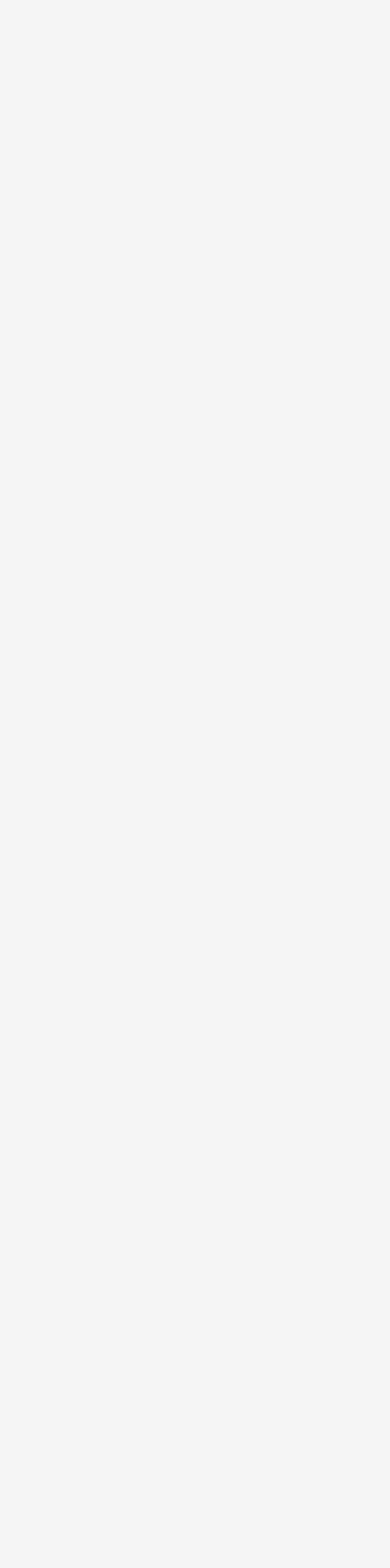
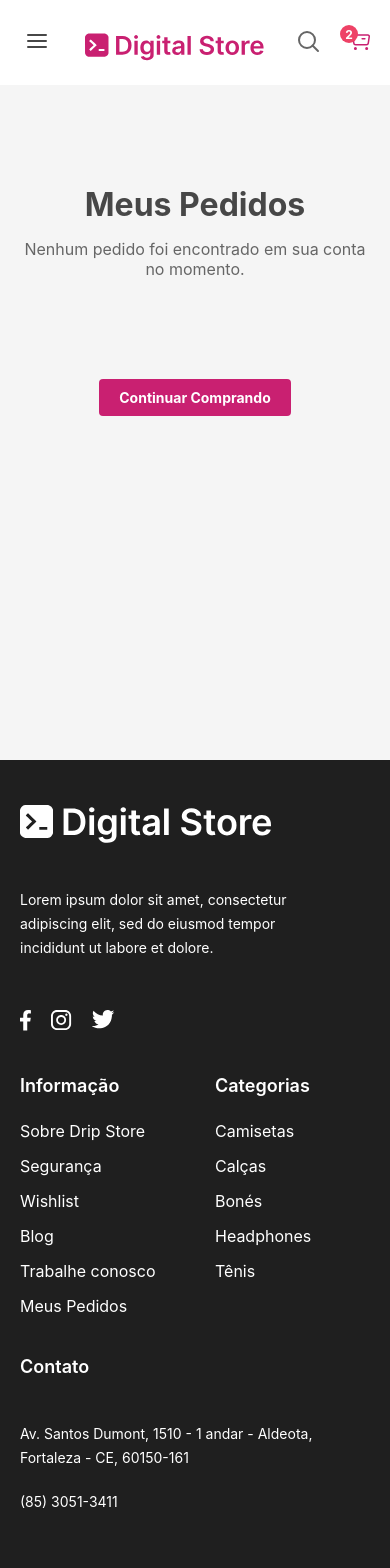
Before and after one commit to weberfern/projeto-final-gtech-frontend, a React (Vite) app: page /orders in a window 390 px wide. Before the commit this address had no page. Shown: the top 1568 px of the page. Before the commit the page ends 844 px from the top, so only its background shows below. Built offline with nearby package versions, Linux system fonts and the light colour scheme.

Commit message:
Ajustado responsividade mobile e detalhes de designer. Criado tbm OrdersPage (meus pedidos)

```diff
--- a/src/App.jsx
+++ b/src/App.jsx
@@ -6,6 +6,7 @@ import ProductViewPage from './pages/ProductViewPage';
 import CategorysPage from './pages/CategorysPage';
 import LoginPage from './components/LoginPage';
 import RegisterPage from './components/RegisterPage';
+import OrdersPage from './pages/OrdersPage';
 
 function App() {
   return (
@@ -22,6 +23,7 @@ function App() {
         <Route path="/categories" element={<CategorysPage />} />
         <Route path="/login" element={<LoginPage />} />
         <Route path="/register" element={<RegisterPage />} />
+        <Route path="/orders" element={<OrdersPage />} />
       </Routes>
     </BrowserRouter>
   );
--- a/src/components/Footer.jsx
+++ b/src/components/Footer.jsx
@@ -4,6 +4,7 @@ import instagramIcon from '../assets/instagram.svg';
 import twitterIcon from '../assets/twitter.svg';
 import FooterInformation from './FooterInformation';
 import './styles/Footer.css';
+import { Link } from 'react-router-dom';
 
 const Footer = () => {
 
@@ -46,11 +47,11 @@ const Footer = () => {
                         <FooterInformation
                             title="Categorias"
                             informations={[
-                                { text: "Camisetas", link: "/category/shirts" },
-                                { text: "Calças", link: "/category/pants" },
-                                { text: "Bonés", link: "/category/caps" },
-                                { text: "Headphones", link: "/category/headphones" },
-                                { text: "Tênis", link: "/category/shoes" },
+                                { text: "Camisetas", link: "/products", state: { sentCategory: "Camisetas" } },
+                                { text: "Calças", link: "/products", state: { sentCategory: "Calças" } },
+                                { text: "Bonés", link: "/products", state: { sentCategory: "Bonés" } },
+                                { text: "Headphones", link: "/products", state: { sentCategory: "Headphones" } },
+                                { text: "Tênis", link: "/products", state: { sentCategory: "Tênis" } },
                             ]}
                         />
                     </div>
--- a/src/components/FooterInformation.jsx
+++ b/src/components/FooterInformation.jsx
@@ -1,4 +1,5 @@
 import './styles/FooterInformation.css';
+import { Link } from 'react-router-dom';
 
 const FooterInformation = ({ title, informations }) => {
     return (
@@ -7,7 +8,7 @@ const FooterInformation = ({ title, informations }) => {
             <ul>
                 {informations.map((info, index) => (
                     <li key={index}>
-                        <a href={info.link}>{info.text}</a>
+                        <Link to={info.link} state={info.state}>{info.text}</Link>
                     </li>
                 ))}
             </ul>
--- a/src/components/Gallery.jsx
+++ b/src/components/Gallery.jsx
@@ -58,8 +58,18 @@ const Gallery = ({ className = "", width = "100%", height = "auto", radius = "0p
                     </div>
 
                     <div className="gallery-image">
-                        <img src={images[currentIndex].src} alt={images[currentIndex].title}
-                            style={{ transform: images[currentIndex].rotate ? `rotate(${images[currentIndex].rotate})` : "none" }} />
+                        {/* Cria todas as fotos de uma vez (para o navegador fazer o download antecipado), mas aplica "display: none" nas que não são a atual para remover o Lag */}
+                        {images.map((img, index) => (
+                            <img
+                                key={index}
+                                src={img.src}
+                                alt={img.title}
+                                style={{
+                                    transform: img.rotate ? `rotate(${img.rotate})` : "none",
+                                    display: index === currentIndex ? 'block' : 'none'
+                                }}
+                            />
+                        ))}
                     </div>
                 </div>
 
--- /dev/null
+++ b/src/components/styles/OrdersPage.css
@@ -0,0 +1,32 @@
+.order-btn-container {
+    display: flex;
+    justify-content: center;
+    align-items: center;
+}
+
+.order-btn {
+    background-color: var(--primary);
+    color: var(--white);
+    border: none;
+    padding: 10px 20px;
+    border-radius: 4px;
+    cursor: pointer;
+    font-size: 14px;
+    font-weight: bold;
+}
+
+.order-container {
+    padding: 100px 20px;
+    text-align: center;
+    min-height: 20vh;
+}
+
+.order-title {
+    font-size: 32px;
+    color: var(--dark-gray-2);
+    margin-bottom: 15px;
+}
+
+.order-text {
+    color: var(--dark-gray-3);
+}
--- a/src/components/styles/ProductViewPage.css
+++ b/src/components/styles/ProductViewPage.css
@@ -66,4 +66,16 @@
     .related-products .product-listing>*:nth-child(n+3) {
         display: none;
     }
+
+    /* Tira o espaço fantasma entre a última vitrine e o Footer */
+    .related-products {
+        margin-bottom: 0 !important;
+        padding-bottom: 70px;
+        /* Devolve apenas um respiro sutil para não colar 100% no rodapé */
+    }
+
+    /* Impede os cartões de multiplicarem a margem no limite inferior da página */
+    .related-products .product-card {
+        margin-bottom: 0 !important;
+    }
 }
--- /dev/null
+++ b/src/pages/OrdersPage.jsx
@@ -0,0 +1,21 @@
+import Layout from '../layouts/Layout';
+import { Link } from 'react-router-dom';
+import '../components/styles/OrdersPage.css';
+
+const OrdersPage = () => {
+    return (
+        <Layout>
+            <div className='order-container'>
+                <h2 className='order-title'>Meus Pedidos</h2>
+                <p className='order-text'>Nenhum pedido foi encontrado em sua conta no momento.</p>
+            </div>
+            <div className='order-btn-container'>
+                <button className='order-btn'>
+                    <Link to="/products">Continuar Comprando</Link>
+                </button>
+            </div>
+        </Layout>
+    );
+};
+
+export default OrdersPage;
--- a/src/pages/ProductListingPage.jsx
+++ b/src/pages/ProductListingPage.jsx
@@ -20,6 +20,12 @@ const ProductListingPage = () => {
         location.state && location.state.sentCategory ? [location.state.sentCategory] : []
     );
     const [isFilterOpen, setIsFilterOpen] = useState(false);
+
+    useEffect(() => {
+        if (location.state && location.state.sentCategory) {
+            setSelectedCategories([location.state.sentCategory]);
+        }
+    }, [location.state]);
 
     /* Impede o scroll da página quando o menu de filtros está aberto */
     useEffect(() => {
```
